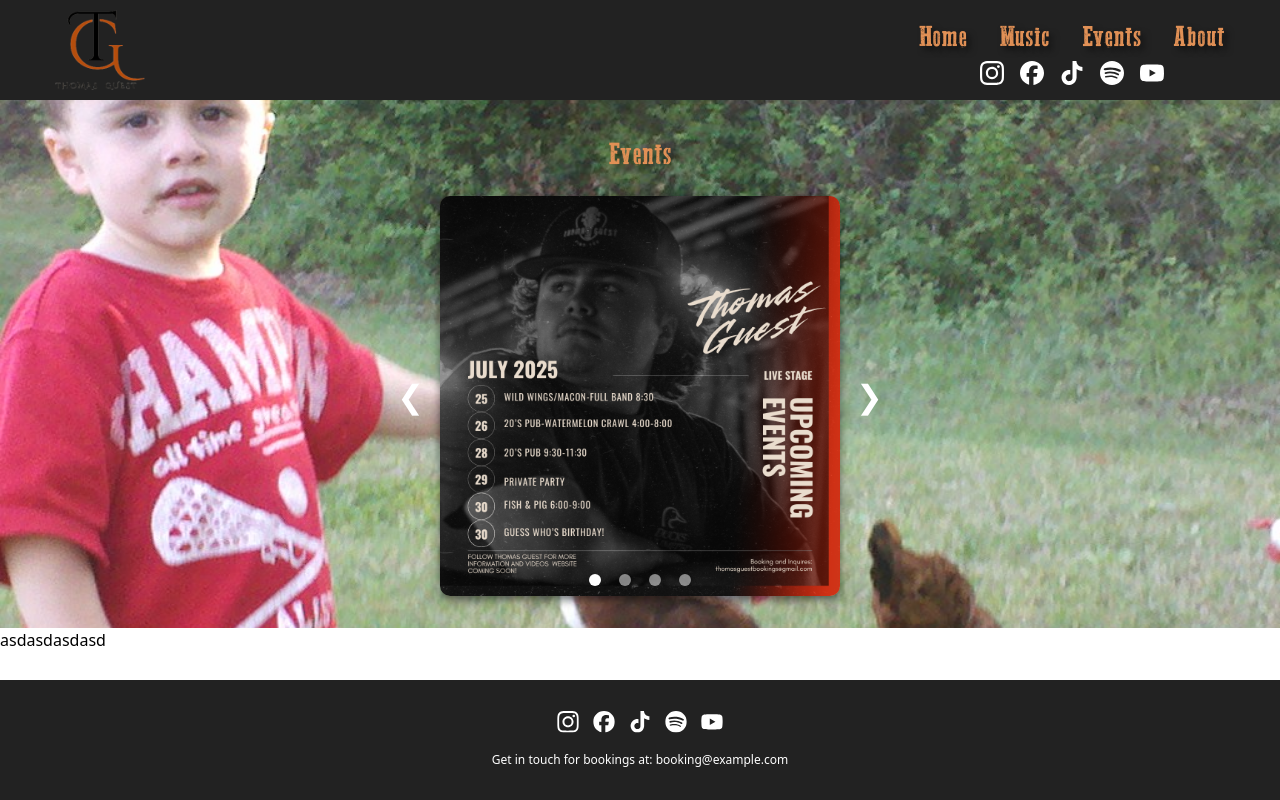
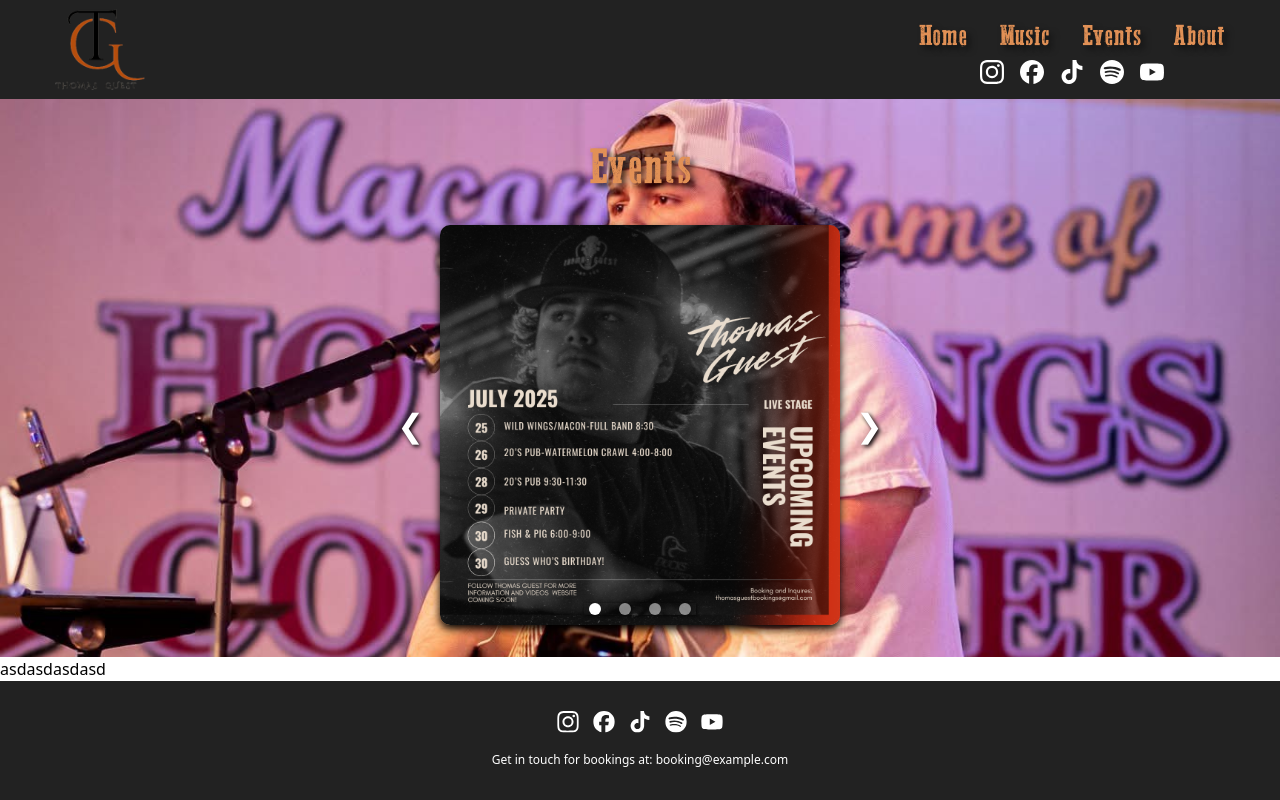
Before and after one commit to guest-dc/tg-music, a Next.js app: page / in a window 1280 px wide. Built offline with nearby package versions, Linux system fonts and the light colour scheme.

Commit message:
updated sizing and paths

```diff
--- a/app/components/header.tsx
+++ b/app/components/header.tsx
@@ -11,7 +11,7 @@
     <header>
       <Link href="/">
         <Image
-          src="/logo.png"
+          src="/icons/logo.png"
           alt="My Logo"
           width={90}
           height={40}
--- a/app/globals.css
+++ b/app/globals.css
@@ -29,7 +29,7 @@
   /* font-size: 30px; */
   font-family: 'WesternBangBang', sans-serif;
   font-weight: 500;
-  text-shadow: 4px 4px 6px rgba(0,0,0,0.5);
+  text-shadow: 4px 4px 6px rgba(0,0,0,0.8);
   color: #e29156;
 }
 
@@ -211,8 +211,9 @@
 }
 
 .event-carousel h2 {
-  font-size: 2rem;
+  font-size: 3.25rem;
   margin-bottom: 1rem;
+
 }
 
 .carousel-container {
@@ -232,7 +233,7 @@
   max-width: 400px;
   overflow: hidden;
   border-radius: 10px;
-  box-shadow: 0 4px 8px rgba(0,0,0,0.5);
+  box-shadow: 0 4px 8px rgba(0, 0, 0, 1.0);
 }
 
 .carousel-image .placeholder {
@@ -250,6 +251,7 @@
   cursor: pointer;
   padding: 0 1rem;
   transition: color 0.2s ease-in-out;
+  text-shadow: 2px 2px 4px rgba(0, 0, 0, 1.0);
 }
 
 .arrow:hover {
@@ -263,6 +265,7 @@
   transform: translateX(-50%);
   display: flex;
   gap: 8px;
+  box-shadow: 1px 1px 4px rgba(0, 0, 0, 0.8);
 }
 
 .carousel-dots .dot {
--- a/app/layout.tsx
+++ b/app/layout.tsx
@@ -1,9 +1,4 @@
-// probably wont need
-//import type { Metadata } from "next";
-
 import "./globals.css";
-import Image from "next/image";
-import Link from "next/link";
 import Header from "./components/header";
 import Footer from "./components/footer";
 
--- a/app/page.tsx
+++ b/app/page.tsx
@@ -8,10 +8,10 @@
     <main>
 
       <div style={{
-        backgroundImage: `url('/photos/temp.png')`,
+        backgroundImage: `url('/photos/wildwings.jpg')`,
         backgroundSize: 'cover',
-        backgroundPosition: 'center',
-        backgroundRepeat: 'no-repeat',
+        backgroundPosition: 'center 30%',
+        backgroundRepeat: 'no-repeat'
       }}>
         <EventCarousel title="Events"/>
       </div>
```
Also changed, not shown: public/icons/logo.png (renamed from public/logo.png), public/photos/wildwings.JPG (added).
